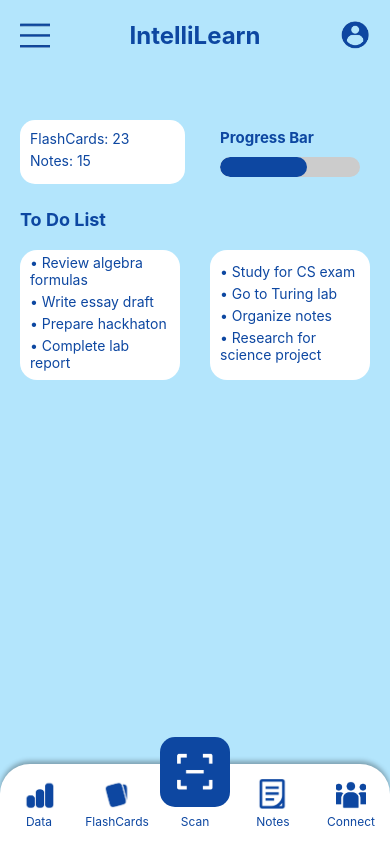
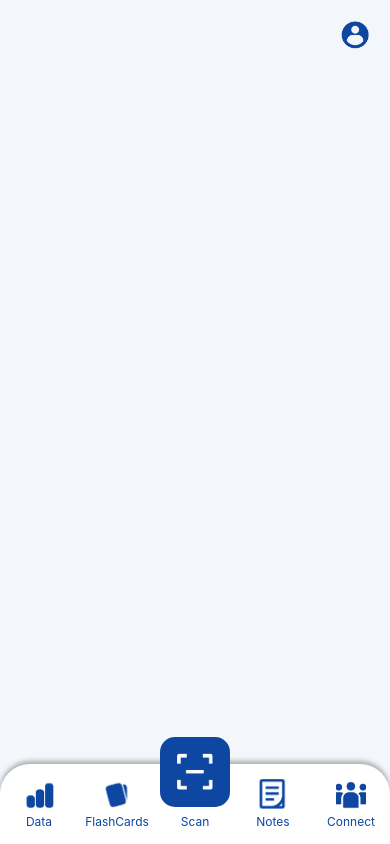
Before and after one commit to sapphiregaze/Intelli-Learn, a React Native app in the folder mobile/: screen /Test in a window 390 px wide. Built offline with nearby package versions, Linux system fonts and the light colour scheme.

Commit message:
Delete items on the home page

```diff
--- a/mobile/TestScreen.js
+++ b/mobile/TestScreen.js
@@ -6,13 +6,7 @@ export default function TestScreen({ navigation }) {
     <View style={styles.container}>
       {/* Header */}
       <View style={styles.header}>
-        <TouchableOpacity onPress={() => console.log('Menu pressed')}>
-          <Image
-            source={require('./assets/menu.png')}
-            style={styles.headerIcon}
-          />
-        </TouchableOpacity>
-        <Text style={styles.headerText}>IntelliLearn</Text>
+        <Text style={styles.headerText}></Text>
         <TouchableOpacity onPress={() => navigation.navigate('Profile')}>
           <Image
             source={require('./assets/profile.png')}
@@ -23,39 +17,6 @@ export default function TestScreen({ navigation }) {
 
       {/* Main content */}
       <View style={styles.content}>
-        {/* Container for FlashCards info and Progress Bar */}
-        <View style={styles.infoAndProgressContainer}>
-          <View style={styles.shortCard}>
-            <Text style={styles.cardTitle}>FlashCards: 23</Text>
-            <Text style={styles.cardTitle}>Notes: 15</Text>
-          </View>
-          {/* Progress Bar Area */}
-          <View style={styles.progressBarContainer}>
-            <Text style={styles.progressBarLabel}>Progress Bar</Text>
-            <View style={styles.progressBarBackground}>
-              <View style={styles.progressBar} />
-            </View>
-          </View>
-        </View>
-
-        <Text style={styles.toDoListText}>To Do List</Text>
-
-        {/* View for white squares with spots */}
-        <View style={styles.squareContainer}>
-          <View style={styles.square}>
-            <Text style={styles.taskText}>• Review algebra formulas</Text>
-            <Text style={styles.taskText}>• Write essay draft</Text>
-            <Text style={styles.taskText}>• Prepare hackhaton </Text>
-            <Text style={styles.taskText}>• Complete lab report</Text>
-          </View>
-          <View style={styles.square}>
-            <Text style={styles.taskText}>• Study for CS exam</Text>
-            <Text style={styles.taskText}>• Go to Turing lab</Text>
-            <Text style={styles.taskText}>• Organize notes</Text>
-            <Text style={styles.taskText}>• Research for science project</Text>
-          </View>
-        </View>
-
       </View>
 
       {/* Navigation bar at the bottom with icons */}
@@ -97,7 +58,7 @@ export default function TestScreen({ navigation }) {
 const styles = StyleSheet.create({
   container: {
     flex: 1,
-    backgroundColor: '#B3E5FC',
+    backgroundColor: '#F3F6FA',
   },
   header: {
     flexDirection: 'row',
@@ -105,7 +66,7 @@ const styles = StyleSheet.create({
     alignItems: 'center',
     paddingVertical: 20,
     paddingHorizontal: 20,
-    backgroundColor: '#B3E5FC',
+    backgroundColor: '#F3F6FA',
     width: '100%',
   },
   headerIcon: {
@@ -117,33 +78,10 @@ const styles = StyleSheet.create({
     fontSize: 24,
     color: '#0D47A1',
     fontWeight: 'bold',
+    alignItems: 'center',
   },
   content: {
     flex: 1,
-  },
-
-  toDoListText: {
-    fontSize: 18,
-    color: '#0D47A1',
-    fontWeight: 'bold',
-    alignSelf: 'flex-start',
-    marginLeft: 20,
-    marginTop: 20,
-    bottom: -35,
-  },
-
-  squareContainer: {
-    flexDirection: 'row',
-    justifyContent: 'space-between',
-    marginHorizontal: 20,
-    marginTop: 20,
-    bottom: -35
-  },
-  square: {
-    width: 160,
-    height: 160,
-    borderRadius: 17,
-    backgroundColor: '#E3F2FD',
   },
 
   navBar: {
@@ -211,14 +149,6 @@ const styles = StyleSheet.create({
     alignItems: 'center',
     padding: 10,
   },
-  taskText: {
-    color: '#0D47A1',
-    fontSize: 14,
-    textAlign: 'left',
-    alignSelf: 'flex-start',
-    marginBottom: 5,
-    width: '100%',
-  },
 
   infoAndProgressContainer: {
     flexDirection: 'row',
@@ -226,31 +156,6 @@ const styles = StyleSheet.create({
     alignItems: 'center',
     marginHorizontal: 30,
     marginTop: 20,
-  },
-  progressBarContainer: {
-    justifyContent: 'center',
-    marginLeft: -100,
-    bottom: -30,
-  },
-  progressBarLabel: {
-    fontSize: 15,
-    color: '#0D47A1',
-    marginBottom: 10,
-    fontWeight: 'bold',
-
-  },
-  progressBarBackground: {
-    width: 140,
-    height: 20,
-    backgroundColor: '#ccc',
-    borderRadius: 10,
-    overflow: 'hidden',
-  },
-  progressBar: {
-    width: '62%',
-    height: '100%',
-    backgroundColor: '#0D47A1',
-    borderRadius: 10,
   },
 
   shortCard: {
```
